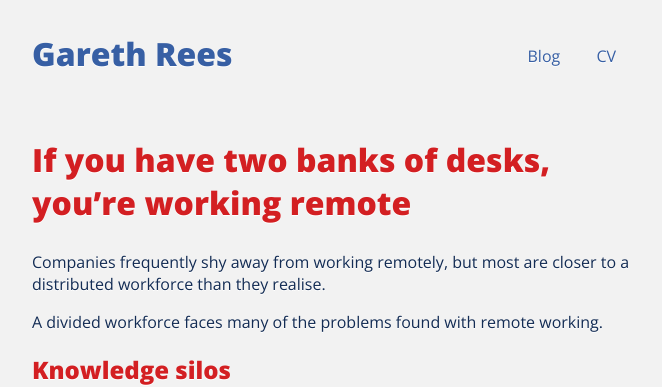
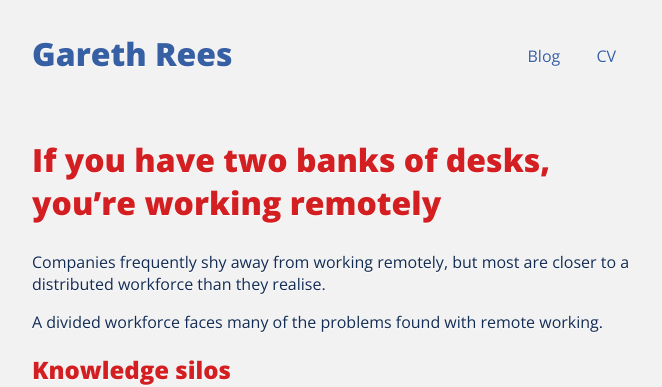
Before and after one commit to garethrees/garethrees.github.com, a Jekyll site: the page built from _posts/2013-03-28-if-you-have-two-banks-of-desks-youre-working-remotely.md, in a window 1280 px wide and 900 px high. Shown: the top 387 px of the window, without its empty margins (308-970 px from the left). Built offline with Jekyll 4.4.1, drawn with Linux system fonts in a browser that asks for light colours; some web fonts are replaced; some of the changed text lies outside the part shown.

```diff
--- a/_posts/2013-03-28-if-you-have-two-banks-of-desks-youre-working-remotely.md
+++ b/_posts/2013-03-28-if-you-have-two-banks-of-desks-youre-working-remotely.md
@@ -1,7 +1,7 @@
 ---
 layout: post
-title: If you have two banks of desks, you're working remote
-meta: If you have two banks of desks, you're working remote
+title: If you have two banks of desks, you're working remotely
+meta: If you have two banks of desks, you're working remotely
 ---
 
 # {{ page.title }}
```
Also changed, not shown: other parts of _posts/2013-03-28-if-you-have-two-banks-of-desks-youre-working-remotely.md (+2 -0 lines), _posts/2013-03-28-standups-are-poisonous.md (+2 -0 lines).
